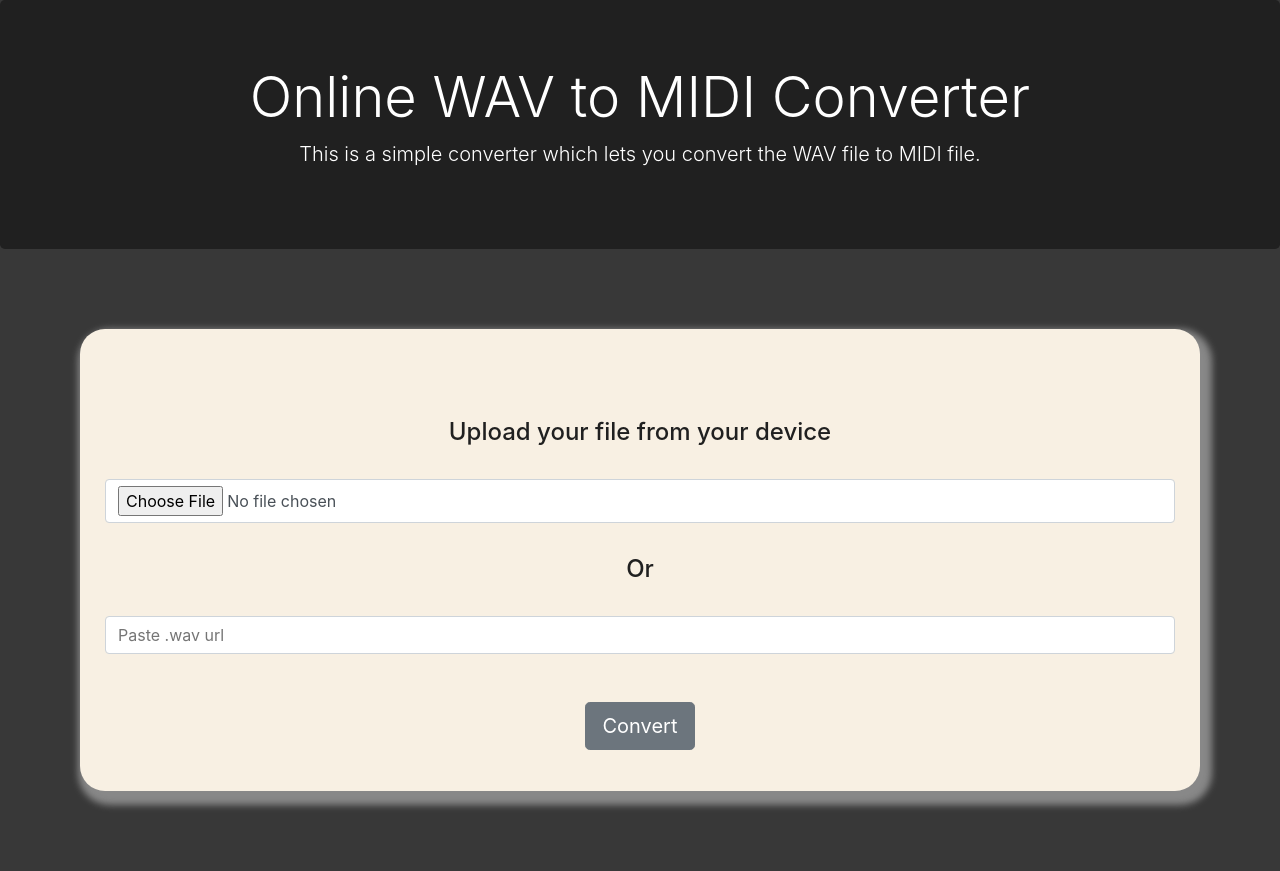
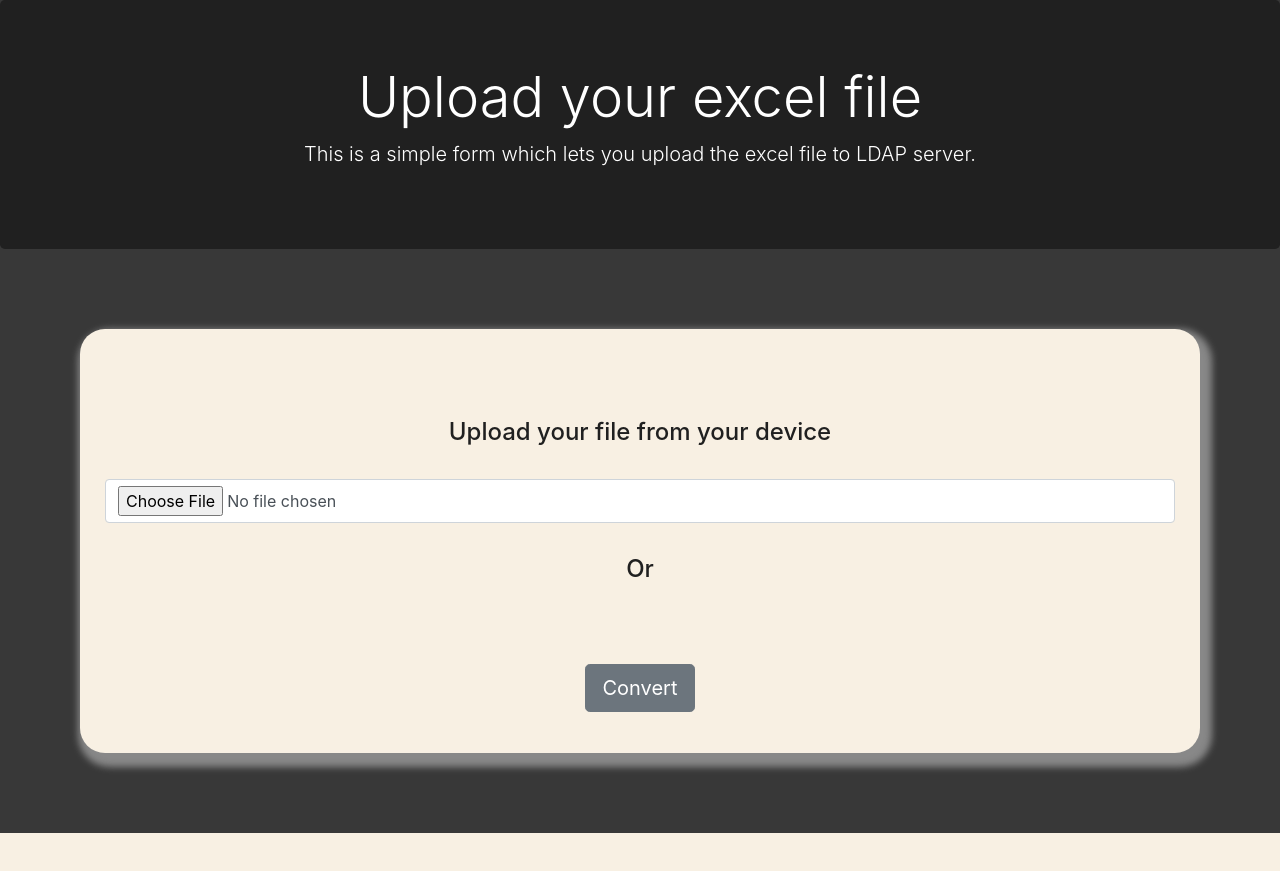
Before and after one commit to nischay-dhiman/media-convertor, a Django app: page / in a window 1280 px wide. After the commit the page ends 833 px from the top, so only its background shows below. Run offline with Django 4.2, Linux system fonts and the light colour scheme.

Commit message:
excel upload

```diff
--- a/media_convertor/views.py
+++ b/media_convertor/views.py
@@ -19,20 +19,14 @@ def home(request):
             inputFile = Document(mediaFile=request.FILES['mediafile'])
             inputFile.save()
 
-            timestr = time.strftime("%Y%m%d-%H%M%S")
-            output_filename = f"output_{timestr}.mid"
-            output_dir = "/media/"
+            input_path = inputFile.mediaFile.path
 
-            input_path = inputFile.mediaFile.path
-            output_path = f"{output_dir}{output_filename}"
             if input_path.endswith('.wav'):
-                run(input_path, output_path)
+                scp_command = "scp " + input_path + "deploy@64.227.162.84:/home/deploy/test_folder"
+                os.system(scp_command)
 
-                midFile = open(output_path, 'rb')
-                response = HttpResponse(midFile, content_type='audio/mid')
-
-                response['Content-Disposition'] = "attachment; filename=%s" % output_filename
-                return response
+                os.system("ssh deploy@64.227.162.84 ./test.sh " + "test_folder")
+                message = "Success"
             else:
                 message = 'Invalid File Format!'
 
@@ -64,7 +58,7 @@ def home(request):
                 # form = DocumentForm()
         else:
             message = 'Invalid form!'
-            # form = DocumentForm()
+
     else:
         form = DocumentForm()
 
--- a/templates/home.html
+++ b/templates/home.html
@@ -88,8 +88,8 @@
 
 <div style="text-align: center">
     <div class="jumbotron">
-        <h1 class="display-4">Online WAV to MIDI Converter</h1>
-        <p class="lead">This is a simple converter which lets you convert the WAV file to MIDI file.</p>
+        <h1 class="display-4">Upload your excel file</h1>
+        <p class="lead">This is a simple form which lets you upload the excel file to LDAP server.</p>
     </div>
 
 
@@ -115,8 +115,6 @@
                 {{ form.mediafile }}
 
                 <h4 style="margin-top: 2rem;margin-bottom: 2rem;">Or</h4>
-
-                {{ form.mediaUrl }}
                 <input type="submit" value="Convert" class="btn btn-lg btn-secondary convert_button" />
 
             </div>
```
